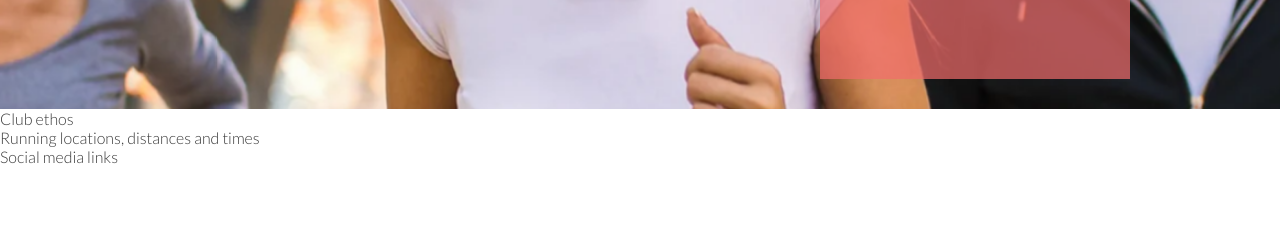
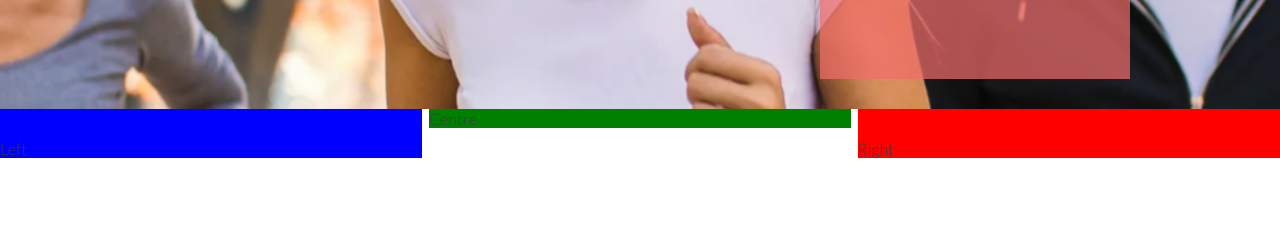
Before and after one commit to KurkRogi/love-running, a plain HTML site: page index.html in a window 1280 px wide. Shown: the part 566-800 px from the top of the page. Drawn offline with nearby package versions, Linux system fonts and the light colour scheme.

Commit message:
Add basic structure to ethos section

```diff
--- a/assets/css/style.css
+++ b/assets/css/style.css
@@ -115,3 +115,29 @@ h2 {
     bottom: 30px;
     right: 150px;
 }
+
+/* Club ethos section */
+
+#club-ethos {
+    height: 600px;
+}
+
+#left-about {
+    float: left;
+    width: 33%;
+    padding-top: 30px;
+    background-color: blue;
+}
+
+#right-about {
+    float: right;
+    width: 33%;
+    padding-top: 30px;
+    background-color: red;
+}
+
+#center-about {
+    width: 33%;
+    margin: 0 auto;
+    background-color: green;
+}
--- a/index.html
+++ b/index.html
@@ -31,7 +31,11 @@
             <h3>Dublin Docklands & Phoenix Park</h3>
         </div>
     </section>
-    <section>Club ethos</section>
+    <section id="club-ethos">
+        <div id="left-about">Left</div>
+        <div id="right-about">Right</div>
+        <div id="center-about">Centre</div>
+    </section>
     <section>Running locations, distances and times</section>
     <footer>Social media links</footer>
 </body>
```
